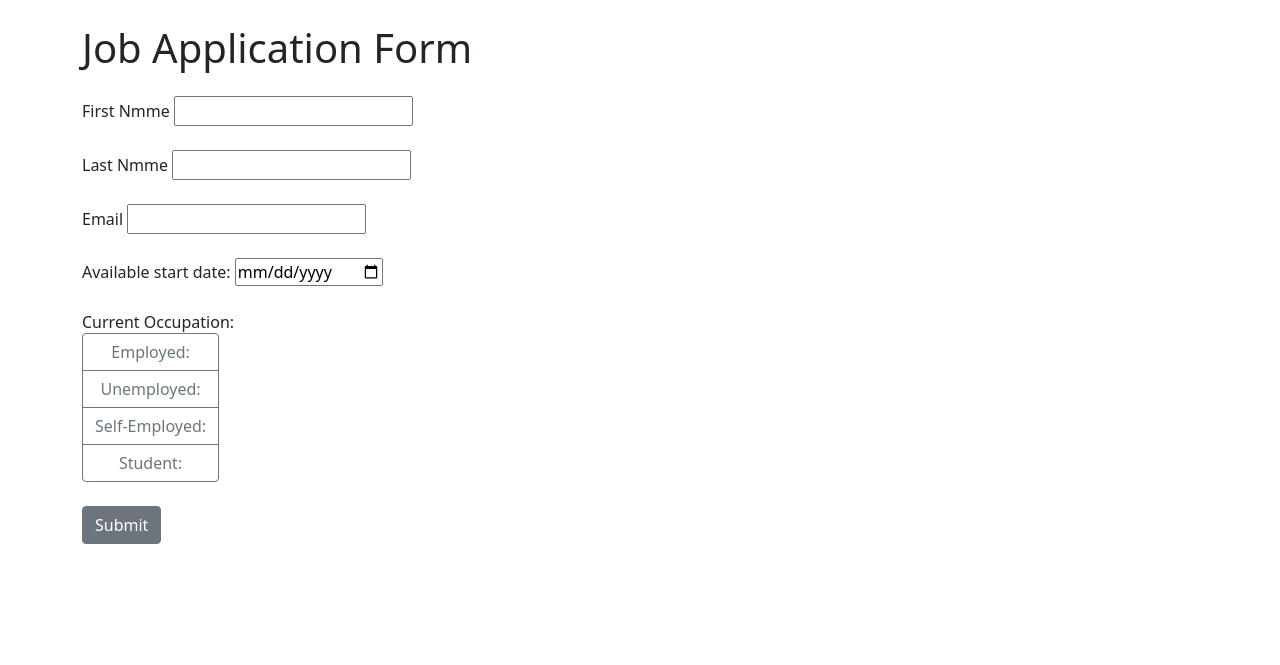
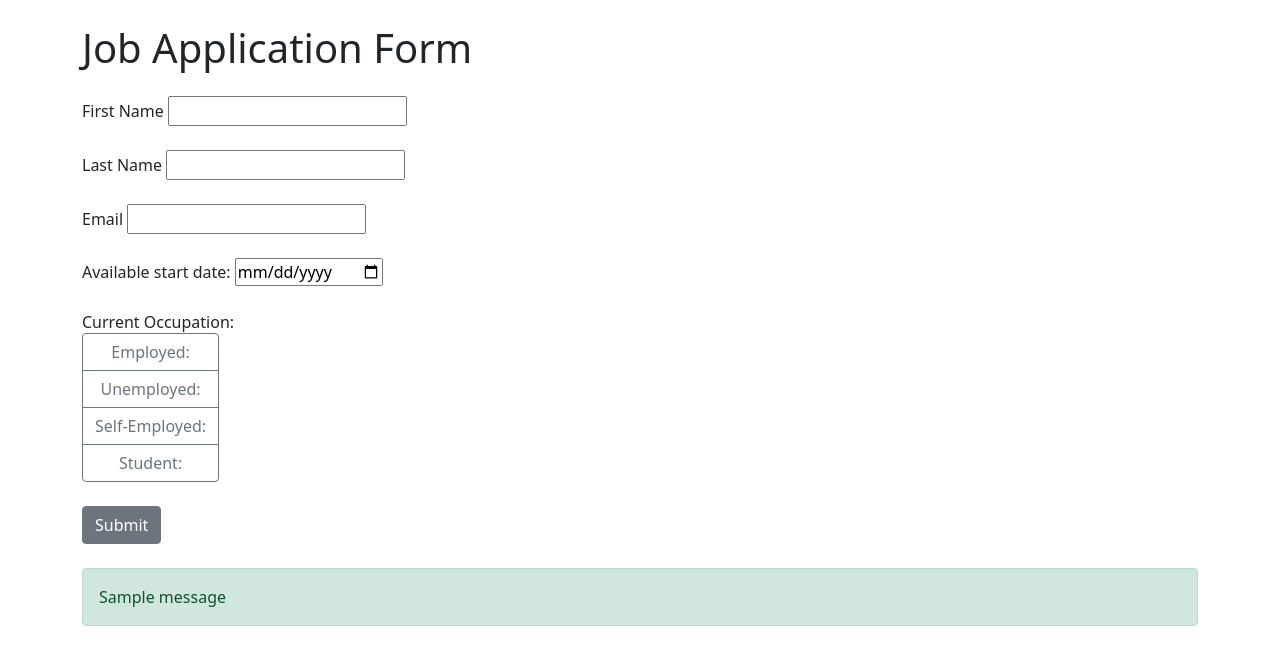
Before and after one commit to AbidemiGO/web_app-with-flask, a Flask app: page / in a window 1280 px wide. Shown: the top 665 px of the page. Run offline with Flask 3, Linux system fonts and the light colour scheme; one stand-in notice (Sample message) is shown.

Commit message:
Web App with flask

```diff
--- a/main.py
+++ b/main.py
@@ -1,9 +1,57 @@
-from flask import Flask, render_template
+from datetime import datetime
+
+from flask import Flask, render_template, request, flash
+from flask_sqlalchemy import SQLAlchemy
+from flask_mail import Mail, Message
+from pyexpat.errors import messages
 
 app = Flask(__name__)
 
-@app.route("/")
+app.config["SECRET_KEY"] = "myapplication123"
+app.config["SQLALCHEMY_DATABASE_URI"] = "sqlite:///data.db"
+app.config["MAIL_SERVER"] = "stmp.gmail.com"
+app.config["MAIL_PORT"] = 465
+app.config["MAIL_USE_SSL"] = True
+app.config["MAIL_USERNAME"] = "femigbenga3470@gmail.com"
+app.config["MAIL_PASSWORD"] = "fqzd ittr hgwp dfvb"
+db = SQLAlchemy(app)
+
+# mail = Mail(app)
+
+
+class Form(db.Model):
+    id = db.Column(db.Integer, primary_key=True)
+    first_name = db.Column(db.String(80))
+    last_name = db.Column(db.String(80))
+    email = db.Column(db.String(80))
+    date = db.Column(db.Date)
+    occupation = db.Column(db.String(80))
+
+@app.route("/", methods= ["GET", "POST"])
 def index():
+    if request.method == "POST":
+        first_name = request.form["first_name"]
+        last_name = request.form["last_name"]
+        email = request.form["email"]
+        date = request.form["date"]
+        date_obj= datetime.strptime(date, "%Y-%m-%d")
+        occupation = request.form["occupation"]
+
+        form = Form(first_name=first_name, last_name=last_name,
+                    email=email, date=date_obj, occupation=occupation)
+        db.session.add(form)
+        db.session.commit()
+        # message_body= f"Thanks you for your submission, {first_name}"
+        # message = Message(subject="New form submission",
+                          # sender=app.config["MAIL_USERNAME"],
+                          # recipients=[email],
+                          # body=message_body)
+        # mail.send(message)
+        flash(f"{first_name}, your form was successfully submitted!", "success")
+
     return render_template("index.html")
 
-app.run(debug=True, port= 5001)
+if __name__ == "__main__":
+    with app.app_context():
+        db.create_all()
+        app.run(debug=True, port= 5001)
--- a/templates/index.html
+++ b/templates/index.html
@@ -8,13 +8,13 @@
     <body>
     <div class="container">
         <h1 class="mt-4 mb-4">Job Application Form</h1>
-        <form>
+        <form method="post">
             <div class="form-group mb-4">
-                <label for="first_name">First Nmme</label>
+                <label for="first_name">First Name</label>
                 <input type="text" id="first_name" name="first_name" required>
             </div>
             <div class="form-group mb-4">
-                <label for="last_name">Last Nmme</label>
+                <label for="last_name">Last Name</label>
                 <input type="text" id="last_name" name="last_name" required>
             </div>
             <div class="form-group mb-4">
@@ -29,20 +29,29 @@
                 <label>Current Occupation: </label>
                 <br>
                 <div class="btn-group-vertical" id="occupation">
-                    <input class="btn-check form-control" type="radio" id="employed" name="occupation" required>
+                    <input class="btn-check form-control" type="radio" id="employed" name="occupation" value="employed" required>
                     <label class="btn btn-outline-secondary" for="employed">Employed:</label>
 
-                    <input class="btn-check form-control" type="radio" id="unemployed" name="occupation" required>
+                    <input class="btn-check form-control" type="radio" id="unemployed" name="occupation" value="unemployed" required>
                     <label class="btn btn-outline-secondary" for="unemployed">Unemployed:</label>
 
-                    <input class="btn-check form-control" type="radio" id="self_employed" name="occupation" required>
+                    <input class="btn-check form-control" type="radio" id="self_employed" name="occupation" value="self-employed" required>
                     <label class="btn btn-outline-secondary" for="self_employed">Self-Employed:</label>
 
-                    <input class="btn-check form-control" type="radio" id="student" name="occupation" required>
+                    <input class="btn-check form-control" type="radio" id="student" name="occupation" value="student" required>
                     <label class="btn btn-outline-secondary" for="student">Student:</label>
                 </div>
              </div>
-            <button class="btn btn-secondary mb-4" type="button">Submit</button>
+            <button class="btn btn-secondary mb-4" type="submit">Submit</button>
+            {% with messages = get_flashed_messages() %}
+            {% if messages %}
+            <div class="alert alert-success">
+                {% for message in messages %}
+                    {{message}}
+                {% endfor %}
+            </div>
+            {% endif %}
+            {% endwith %}
         </form>
      </div>
     <script src="https://code.jquery.com/jquery-3.6.0.min.js"></script>
```
Also changed, not shown: instance/data.db (added).
